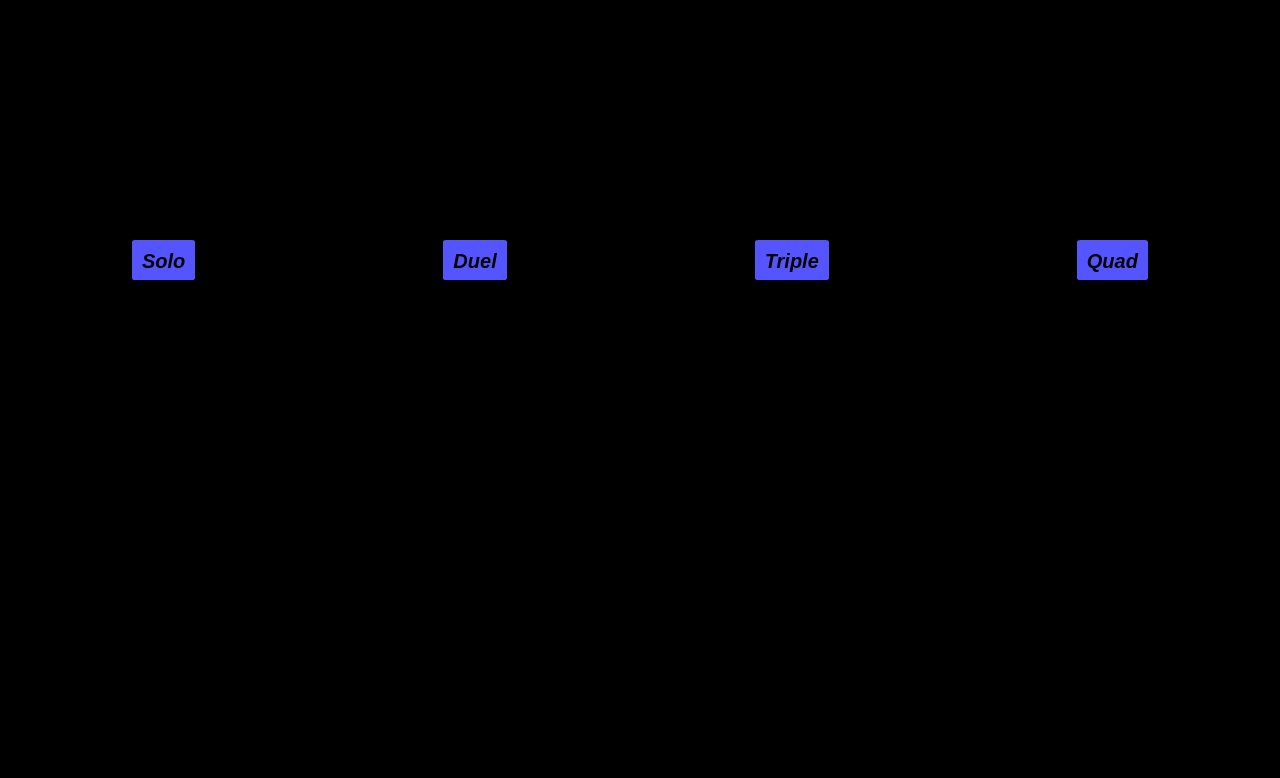
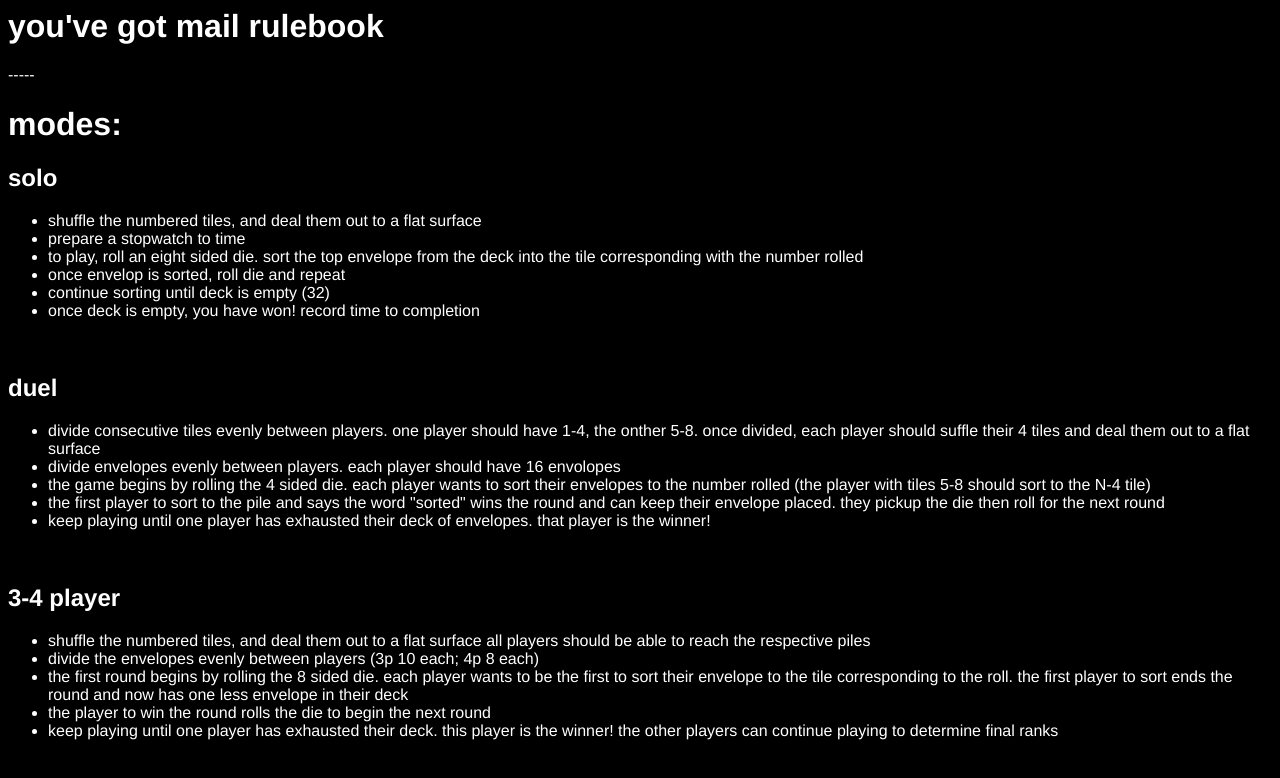
Before and after one commit to a1re1/ylime-sort, a plain HTML site: page index.html in a window 1280 px wide. Drawn offline with Linux system fonts and the light colour scheme.

Commit message:
Update index.html

```diff
--- a/index.html
+++ b/index.html
@@ -1,17 +1,43 @@
 <html>
   <head>
-    <title>mail sort</title>
+    <title>you've got mail</title>
     <link rel="stylesheet" href="style.css">
     <link rel="icon" type="image/x-icon" href="mailbox.ico">
   </head>
   <body>
-    <div class="game" id="game"></div>
-    <div class="buttons">
-      <button class="button" onclick="players(1)">Solo</button>
-      <button class="button" onclick="roll(1)">Duel</button>
-      <button class="button" onclick="players(2)">Triple</button>
-      <button class="button" onclick="players(3)">Quad</button>
-    </div>
-    <script src="game-logic.js"></script>
+    <h1>you've got mail rulebook</h1>
+    <p>-----</p>
+    <h1>modes:</h1>
+    <h2>solo</h2>
+    <p>
+      <ul>
+        <li>shuffle the numbered tiles, and deal them out to a flat surface</li>
+        <li>prepare a stopwatch to time</li>
+        <li>to play, roll an eight sided die. sort the top envelope from the deck into the tile corresponding with the number rolled</li>
+        <li>once envelop is sorted, roll die and repeat</li>
+        <li>continue sorting until deck is empty (32)</li>
+        <li>once deck is empty, you have won! record time to completion</li>
+      </ul>
+    </p></br>
+    <h2>duel</h2>
+    <p>
+      <ul>
+        <li>divide consecutive tiles evenly between players. one player should have 1-4, the onther 5-8. once divided, each player should suffle their 4 tiles and deal them out to a flat surface</li>
+        <li>divide envelopes evenly between players. each player should have 16 envolopes</li>
+        <li>the game begins by rolling the 4 sided die. each player wants to sort their envelopes to the number rolled (the player with tiles 5-8 should sort to the N-4 tile)</li>
+        <li>the first player to sort to the pile and says the word "sorted" wins the round and can keep their envelope placed. they pickup the die then roll for the next round</li>
+        <li>keep playing until one player has exhausted their deck of envelopes. that player is the winner!</li>
+      </ul>
+    </p></br>
+	<h2>3-4 player</h2>
+    <p>
+      <ul>
+      	<li>shuffle the numbered tiles, and deal them out to a flat surface all players should be able to reach the respective piles</li>
+        <li>divide the envelopes evenly between players (3p 10 each; 4p 8 each)</li>
+        <li>the first round begins by rolling the 8 sided die. each player wants to be the first to sort their envelope to the tile corresponding to the roll. the first player to sort ends the round and now has one less envelope in their deck</li>
+        <li>the player to win the round rolls the die to begin the next round</li>
+        <li>keep playing until one player has exhausted their deck. this player is the winner! the other players can continue playing to determine final ranks</li>
+      </ul>
+    </p></br>
   </body>
 </html>
```
